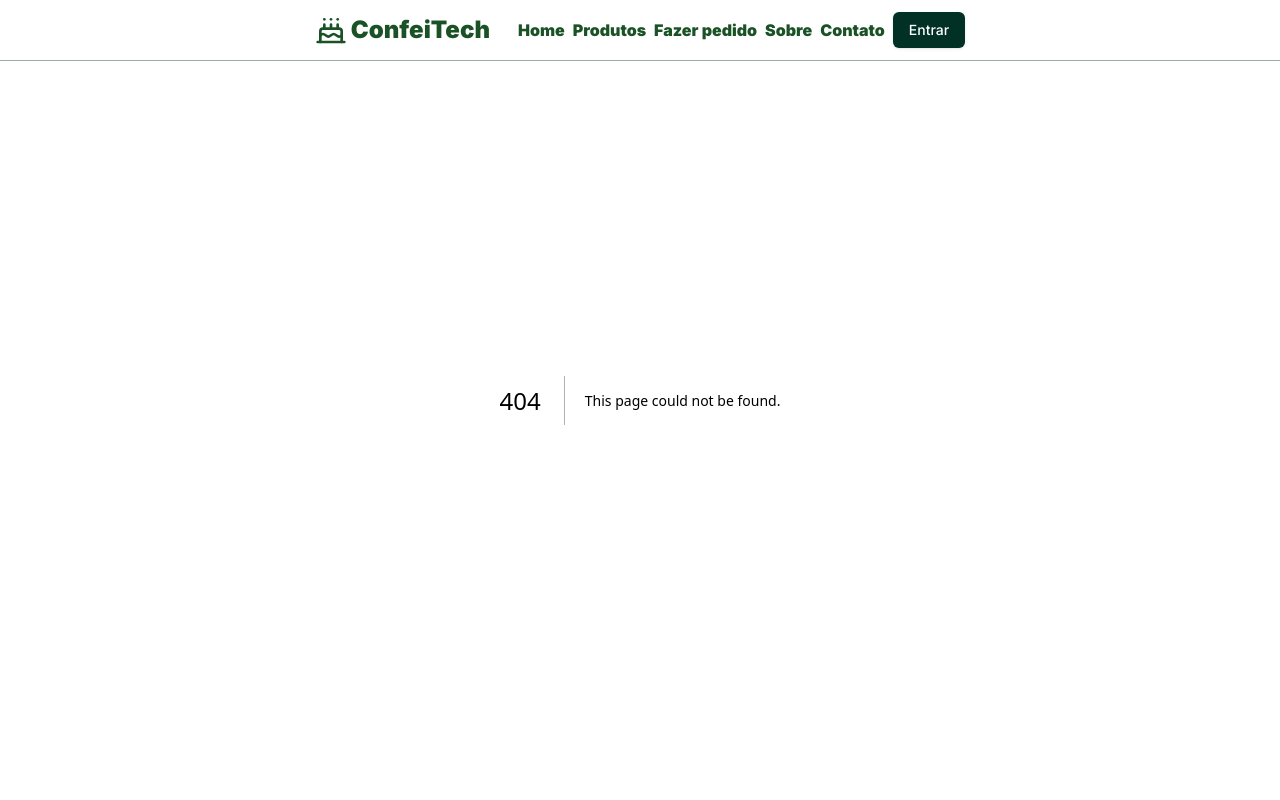
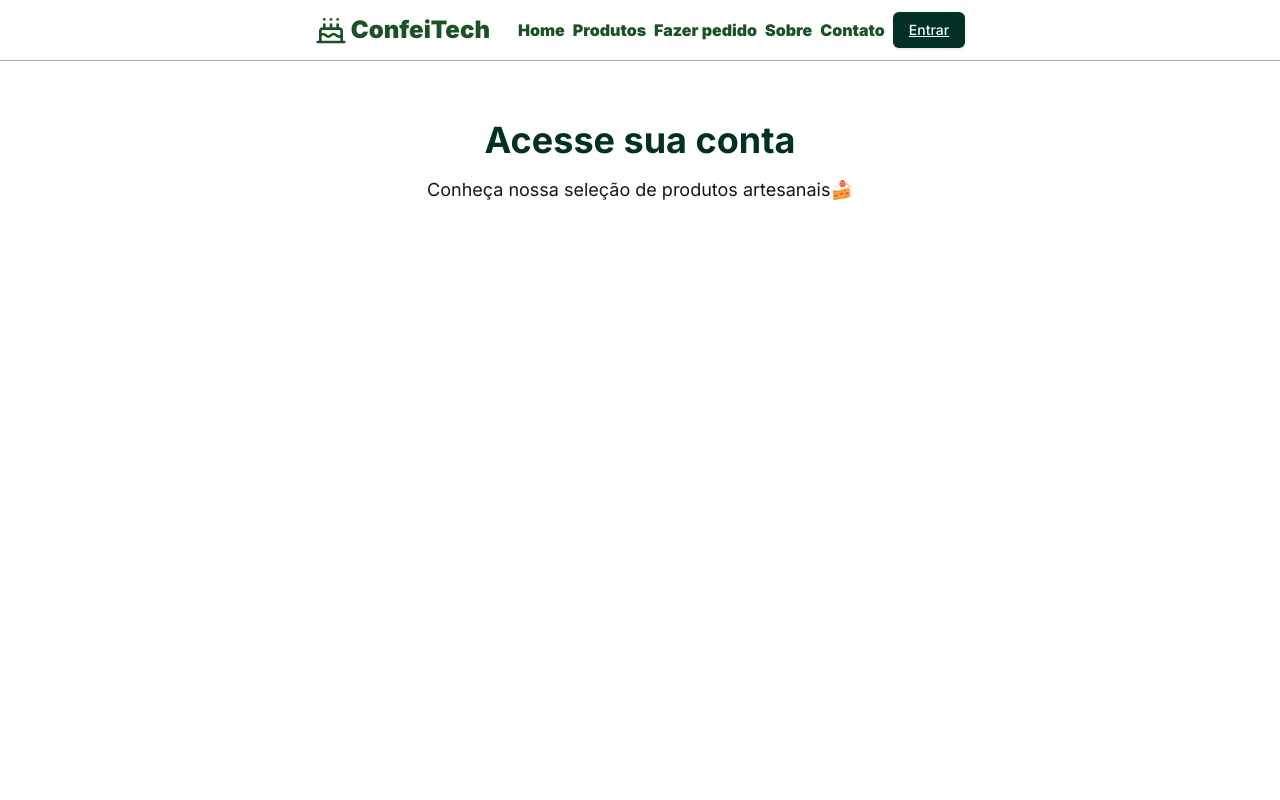
Before and after one commit to marcelllombm/unicesumar, a Next.js app: page /site/login in a window 1280 px wide. Before the commit this address had no page. Shown: the top 800 px of the page. Built offline with nearby package versions, Linux system fonts and the light colour scheme.

Commit message:
feat(login)creating component login

```diff
--- /dev/null
+++ b/app/site/login/page.tsx
@@ -0,0 +1,10 @@
+export default function Login() {
+    return (
+      <section className="text-center p-10 h-screen mt-20">
+        <h1 className="text-4xl font-bold  text-green-300">Acesse sua conta
+</h1>
+        <p className="mt-4 text-lg text-gray-600">
+        Conheça nossa seleção de produtos artesanais🍰 </p>
+      </section>
+    );
+  }
--- a/components/header.tsx
+++ b/components/header.tsx
@@ -19,7 +19,7 @@ export default function Header() {
           <ActiveLink href="/site/about">Sobre</ActiveLink>
           <ActiveLink href="/site/contact">Contato</ActiveLink>
           <Button variant="primary" asChild>
-            <ActiveLink href="/admin">Entrar</ActiveLink>
+            <ActiveLink href="/site/login">Entrar</ActiveLink>
           </Button>
         </nav>
       </div>
```
